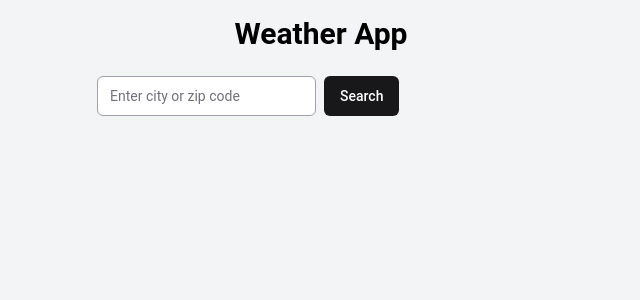
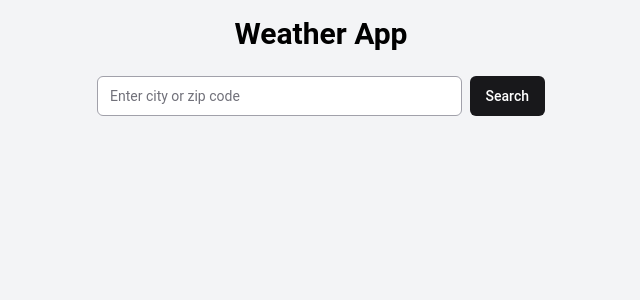
Before and after one commit to RouSage/weather-app-svelte, a SvelteKit app: page / in a window 1280 px wide. Shown: the top 300 px of the page, without its empty margins (319-959 px from the left). Built offline with nearby package versions, Linux system fonts and the light colour scheme; no server answers.

Commit message:
feat: fetch weather data

```diff
--- a/src/lib/components/Input.svelte
+++ b/src/lib/components/Input.svelte
@@ -1,12 +1,19 @@
 <script lang="ts">
+    import { cn } from '$lib/utils';
+    import type { HTMLInputAttributes } from 'svelte/elements';
+
     export let value: string;
     export let name: string;
     export let placeholder: string;
     export let disabled: boolean = false;
+    export let className: HTMLInputAttributes['class'] = '';
 </script>
 
 <input
-    class="flex h-10 w-full rounded-md border border-zinc-400 bg-white px-3 py-2 text-sm placeholder:text-zinc-500 focus-visible:outline-none focus-visible:ring-2 focus-visible:ring-zinc-400 focus-visible:ring-offset-2 disabled:cursor-not-allowed disabled:opacity-50"
+    class="{cn(
+        'flex h-10 w-full rounded-md border border-zinc-400 bg-white px-3 py-2 text-sm placeholder:text-zinc-500 focus-visible:outline-none focus-visible:ring-2 focus-visible:ring-zinc-400 focus-visible:ring-offset-2 disabled:cursor-not-allowed disabled:opacity-50',
+        className
+    )}"
     placeholder="{placeholder}"
     type="text"
     disabled="{disabled}"
--- /dev/null
+++ b/src/lib/server/weather/types.ts
@@ -0,0 +1,52 @@
+export type Geocode = {
+    name: string;
+    local_names?: Record<string, string>;
+    lat: number;
+    lon: number;
+    country: string;
+    state?: string;
+};
+
+export type Weather = {
+    coord: {
+        lat: number;
+        long: number;
+    };
+    weather: {
+        id: number;
+        main: string;
+        description: string;
+        icon: string;
+    };
+    base: string;
+    main: {
+        temp: number;
+        feels_like: number;
+        pressure: number;
+        humidity: number;
+        temp_min: number;
+        temp_max: number;
+        sea_level: number;
+        grnd_level: number;
+        visibility: number;
+        wind: {
+            speed: number;
+            deg: number;
+            gust: number;
+        };
+        clouds: {
+            all: number;
+        };
+        rain: {
+            '1h'?: number;
+            '3h'?: number;
+        };
+        snow: {
+            '1h'?: number;
+            '3h'?: number;
+        };
+        dt: number;
+        timezone: number;
+        cod: number;
+    };
+};
--- /dev/null
+++ b/src/lib/server/weather/weather.api.ts
@@ -0,0 +1,36 @@
+import { OPENWEATHER_API_KEY } from '$env/static/private';
+import type { Geocode, Weather } from './types';
+
+const API_KEY = OPENWEATHER_API_KEY ?? '';
+const BASE_URL = 'https://api.openweathermap.org';
+
+export const getGeocode = async (query: string): Promise<Geocode> => {
+    const resp = await fetch(
+        `${BASE_URL}/geo/1.0/direct?q=${query}&limit=1&appid=${API_KEY}`
+    );
+    const data = await resp.json();
+
+    if (data?.cod >= 400 && data?.cod <= 500) {
+        console.error(data.message);
+        throw new Error();
+    }
+
+    return data[0];
+};
+
+export const getWeather = async (
+    lat: number,
+    lon: number
+): Promise<Weather> => {
+    const resp = await fetch(
+        `${BASE_URL}/data/2.5/weather?lat=${lat}&lon=${lon}&appid=${API_KEY}`
+    );
+    const data = await resp.json();
+
+    if (data?.cod >= 400 && data?.cod <= 500) {
+        console.error(data.message);
+        throw new Error();
+    }
+
+    return data;
+};
--- a/src/routes/+page.server.ts
+++ b/src/routes/+page.server.ts
@@ -1,14 +1,23 @@
 import { fail, type Actions } from '@sveltejs/kit';
+import * as api from '$lib/server/weather/weather.api';
 
 export const actions = {
     default: async ({ request }) => {
         const formData = await request.formData();
 
-        const location = formData.get('loc');
+        const location = formData.get('loc') as string;
         if (!location) {
             return fail(400, { loc: location, error: 'Location is required' });
         }
 
-        console.log('LOCATION:', location);
+        try {
+            const geocode = await api.getGeocode(location);
+            const weather = await api.getWeather(geocode.lat, geocode.lon);
+
+            return { loc: location, weather: weather };
+        } catch (e) {
+            console.log('ERROR:', e);
+            return fail(400, { loc: location, error: 'Something went wrong' });
+        }
     },
 } satisfies Actions;
--- a/src/routes/+page.svelte
+++ b/src/routes/+page.svelte
@@ -1,24 +1,39 @@
 <script lang="ts">
+    import { enhance } from '$app/forms';
     import Button from '$lib/components/Button.svelte';
     import Input from '$lib/components/Input.svelte';
     import type { ActionData } from './$types';
 
     export let form: ActionData;
+
+    let pending = false;
 </script>
 
-<div class="mx-auto w-full max-w-md space-y-6">
+<section class="mx-auto flex w-full max-w-2xl flex-col items-center gap-6">
     <h1 class="text-center text-3xl font-bold">Weather App</h1>
-    <form class="flex items-start gap-2" method="POST">
-        <div class="flex flex-col gap-1">
+    <form
+        class="flex w-full max-w-md items-start gap-2"
+        method="POST"
+        use:enhance="{() => {
+            pending = true;
+
+            return async ({ update }) => {
+                await update();
+                pending = false;
+            };
+        }}"
+    >
+        <div class="flex flex-1 flex-col gap-1">
             <Input
                 name="loc"
                 value="{form?.loc || ''}"
                 placeholder="Enter city or zip code"
+                disabled="{pending}"
             />
             {#if form?.error}
                 <p class="text-xs text-red-600">{form.error}</p>
             {/if}
         </div>
-        <Button text="Search" type="submit" />
+        <Button text="Search" type="submit" disabled="{pending}" />
     </form>
-</div>
+</section>
```
Also changed, not shown: 2 other files (tests, documents, lock files or other folders).
